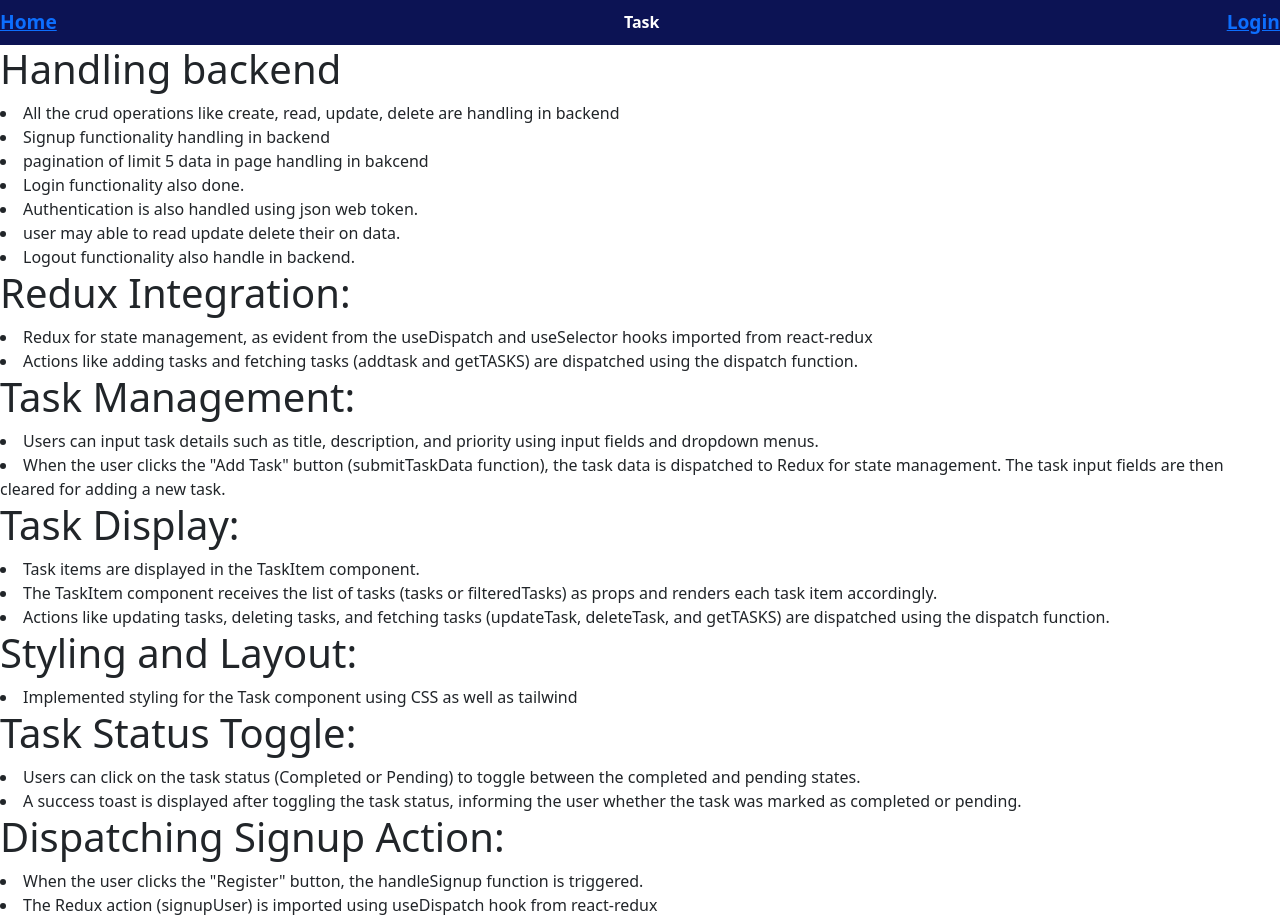
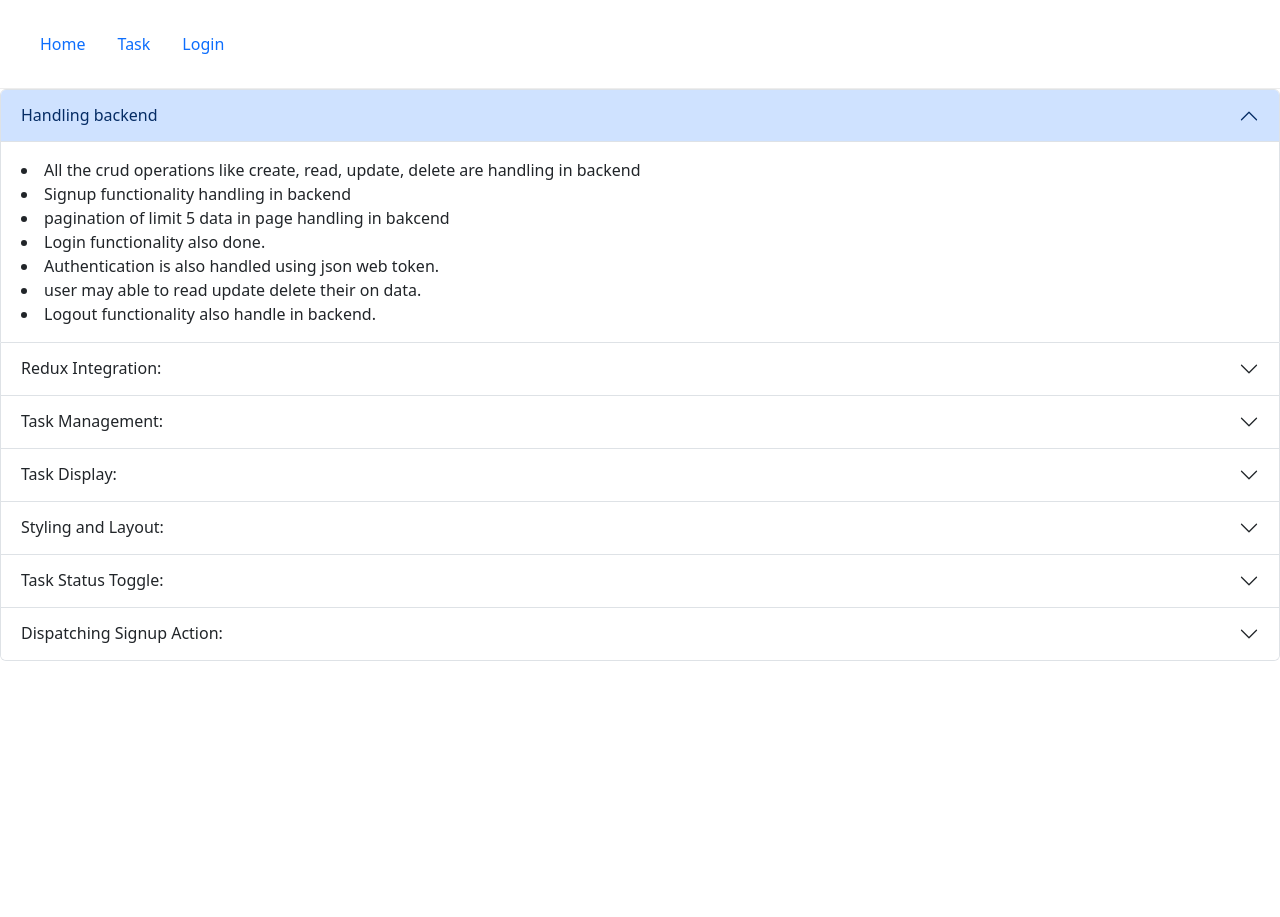
Before and after one commit to mohdadil12345/Task_Management_, a React (Create React App) app in the folder task_frontend/: page / in a window 1280 px wide. After the commit the page ends 800 px from the top, so only its background shows below. Built offline with nearby package versions, Linux system fonts and the light colour scheme.

Commit message:
navbar and home page updated

```diff
--- a/task_frontend/src/Components/HomePage.jsx
+++ b/task_frontend/src/Components/HomePage.jsx
@@ -1,40 +1,143 @@
 import React from "react";
+import Accordion from "react-bootstrap/Accordion";
+
 function HomePage() {
   return (
-    <div className="home_page">
-      <h1>Handling backend </h1>
-      <li>All the crud operations like create, read, update, delete are handling in backend</li>
+
+    <>
+
+
+      <Accordion defaultActiveKey="0">
+      <Accordion.Item eventKey="0">
+        <Accordion.Header> Handling backend </Accordion.Header>
+        <Accordion.Body>
+        <li>
+          All the crud operations like create, read, update, delete are handling
+          in backend
+        </li>
         <li>Signup functionality handling in backend</li>
         <li>pagination of limit 5 data in page handling in bakcend</li>
         <li>Login functionality also done.</li>
         <li>Authentication is also handled using json web token.</li>
         <li>user may able to read update delete their on data.</li>
         <li>Logout functionality also handle in backend.</li>
+        </Accordion.Body>
+      </Accordion.Item>
 
-      <h1>Redux Integration:</h1>
-      <li>Redux for state management, as evident from the useDispatch and useSelector hooks imported from react-redux</li>
-      <li>Actions like adding tasks and fetching tasks (addtask and getTASKS) are dispatched using the dispatch function.</li>
+      <Accordion.Item eventKey="1">
+        <Accordion.Header>Redux Integration:</Accordion.Header>
+        <Accordion.Body>
 
-      <h1>Task Management:</h1>
-      <li>Users can input task details such as title, description, and priority using input fields and dropdown menus.</li>
-      <li>When the user clicks the "Add Task" button (submitTaskData function), the task data is dispatched to Redux for state management. The task input fields are then cleared for adding a new task.</li>
+        <li>
+          Redux for state management, as evident from the useDispatch and
+          useSelector hooks imported from react-redux
+        </li>
+        <li>
+          Actions like adding tasks and fetching tasks (addtask and getTASKS)
+          are dispatched using the dispatch function.
+        </li>
 
-      <h1>Task Display:</h1>
+        </Accordion.Body>
+      </Accordion.Item>
+
+
+
+      <Accordion.Item eventKey="2">
+        <Accordion.Header>Task Management:</Accordion.Header>
+        <Accordion.Body>
+
+
+
+        <li>
+          Users can input task details such as title, description, and priority
+          using input fields and dropdown menus.
+        </li>
+        <li>
+          When the user clicks the "Add Task" button (submitTaskData function),
+          the task data is dispatched to Redux for state management. The task
+          input fields are then cleared for adding a new task.
+        </li>
+
+        </Accordion.Body>
+      </Accordion.Item>
+
+
+      <Accordion.Item eventKey="3">
+        <Accordion.Header>Task Display:</Accordion.Header>
+        <Accordion.Body>
+
+
+
         <li>Task items are displayed in the TaskItem component.</li>
-      <li>The TaskItem component receives the list of tasks (tasks or filteredTasks) as props and renders each task item accordingly.</li>
-      <li>Actions like updating tasks, deleting tasks, and fetching tasks (updateTask, deleteTask, and getTASKS) are dispatched using the dispatch function.</li>
+        <li>
+          The TaskItem component receives the list of tasks (tasks or
+          filteredTasks) as props and renders each task item accordingly.
+        </li>
+        <li>
+          Actions like updating tasks, deleting tasks, and fetching tasks
+          (updateTask, deleteTask, and getTASKS) are dispatched using the
+          dispatch function.
+        </li>
 
-      <h1>Styling and Layout:</h1>
-      <li>Implemented styling for the Task component using CSS  as well as tailwind</li>
+        </Accordion.Body>
+      </Accordion.Item>
 
-      <h1>Task Status Toggle:</h1>
-      <li>Users can click on the task status (Completed or Pending) to toggle between the completed and pending states.</li>
-      <li>A success toast is displayed after toggling the task status, informing the user whether the task was marked as completed or pending.</li>
 
-      <h1>Dispatching Signup Action:</h1>
-      <li>When the user clicks the "Register" button, the handleSignup function is triggered. </li>
-      <li>The Redux action (signupUser) is imported using useDispatch hook from react-redux</li>
-    </div>
+
+
+      <Accordion.Item eventKey="4">
+        <Accordion.Header>Styling and Layout:</Accordion.Header>
+        <Accordion.Body>
+
+
+        <li>
+          Implemented styling for the Task component using CSS as well as
+          tailwind and bootstrap
+        </li>
+
+        </Accordion.Body>
+      </Accordion.Item>
+
+
+
+      <Accordion.Item eventKey="5">
+        <Accordion.Header>Task Status Toggle:</Accordion.Header>
+        <Accordion.Body>
+
+        <li>
+          Users can select  on the task status (Completed or Pending) to toggle
+          between the completed and pending states.
+        </li>
+        <li>
+          A success toast is displayed after toggling the task status, informing
+          the user whether the task was marked as completed or pending.
+        </li>
+
+        </Accordion.Body>
+      </Accordion.Item>
+
+
+
+
+      <Accordion.Item eventKey="6">
+        <Accordion.Header>Dispatching Signup Action:</Accordion.Header>
+        <Accordion.Body>
+
+        <li>
+          When the user clicks the "Register" button, the handleSignup function
+          is triggered.{" "}
+        </li>
+        <li>
+          The Redux action (signupUser) is imported using useDispatch hook from
+          react-redux
+        </li>
+        </Accordion.Body>
+      </Accordion.Item>
+
+
+    </Accordion>
+
+    </>
   );
 }
 
--- a/task_frontend/src/Components/Navbar.jsx
+++ b/task_frontend/src/Components/Navbar.jsx
@@ -1,13 +1,20 @@
-import React, { useEffect, useState } from 'react';
-import { Link, useNavigate } from 'react-router-dom';
+import  { useEffect, useState } from 'react';
+
+
+import React from "react";
+import { Link, useLocation, useNavigate } from "react-router-dom";
 
 function Navbar() {
+  const location = useLocation();
   const [access, setAccess] = useState(localStorage.getItem("logintoken"));
   const navigate = useNavigate();
+
 
   useEffect(() => {
     setAccess(localStorage.getItem("logintoken"));
   }, []);
+
+
   const handleTaskClick = () => {
     if (access) {
       navigate("/task");
@@ -22,16 +29,26 @@ function Navbar() {
     navigate("/");
   };
 
+
+
   return (
-    <div className="navbar">
-      <Link to={"/"}>Home</Link>
-      <span className='text-white font-bold' onClick={handleTaskClick}>Task</span>
+    <nav className="nav p-md-4">
+      <Link className={`nav-link ${location.pathname === '/' ? 'active' : ''}`} to="/">Home</Link>
+
+      <span onClick={handleTaskClick} className={` cursor-pointer   nav-link ${location.pathname === '/task' ? 'active' : ''}`} to="/task">Task</span>
+
+
       {access ? (
-        <span className='text-white' onClick={logout}>Logout</span>
+           <span onClick={logout} className={`nav-link ${location.pathname === '/signup' ? 'active' : ''}`} to="/signup">Logout</span>
+
       ) : (
-        <Link to={"/login"}>Login</Link>
+        <Link className={`nav-link ${location.pathname === '/login' ? 'active' : ''}`} to="/login">Login</Link>
+
       )}
-    </div>
+
+
+
+    </nav>
   );
 }
 
```
Lines whose indentation alone changed are shown as unchanged.
